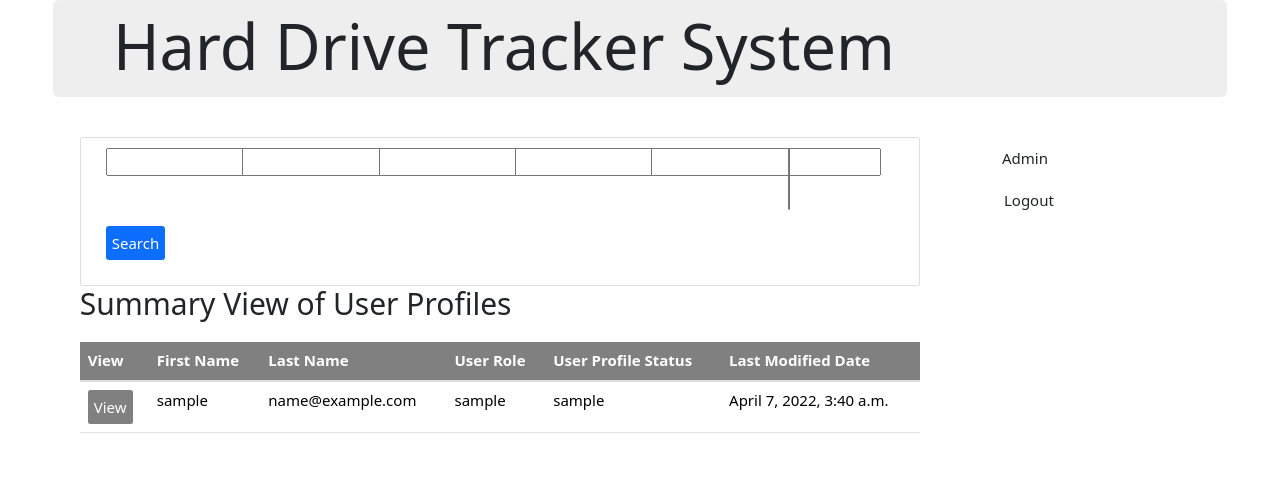
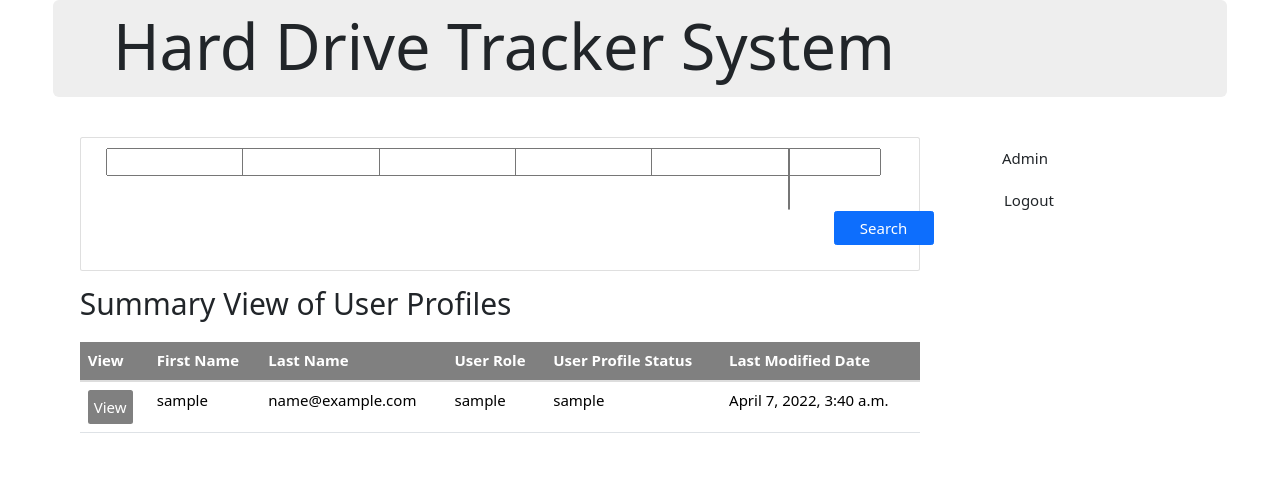
Before and after one commit to CS4311-Team-2/hard-drive-tracker-system, a Django app: page /view_all_profiles/ in a window 1280 px wide. Shown: the top 485 px of the page. Run offline with Django 4.2, Linux system fonts and the light colour scheme; the visitor is signed in with stand-in values (Sample User, id 1); data comes from the database, SQL or seed files in the repository; some libraries are stand-ins or nearby versions.

Commit message:
Fixed filter styling for user profiles

```diff
--- a/main/templates/maintainer/view_all_profiles.html
+++ b/main/templates/maintainer/view_all_profiles.html
@@ -19,29 +19,24 @@
                         {{profileFilter.form.lname|bootstrap}}
                      </div>
                      <div class="form-group col-md-2">
+                        {{profileFilter.form.user_name|bootstrap}}
+                     </div>
+                     <div class="form-group col-md-2">
                         {{profileFilter.form.email_address|bootstrap}}
-                     </div>
-                   </div>
-                   <div class="form-row">
-                     <div class="form-group col-md-2">
-                       {{profileFilter.form.user_name|bootstrap}}
                      </div>
                      <div class="form-group col-md-2">
                         {{profileFilter.form.last_modified_date|bootstrap}}
                      </div>
                      <div class="form-group col-md-2">
                         {{profileFilter.form.groups|bootstrap}}
-                     </div>
-                   </div>
-                   <div class="form-row">
-                     <div class="form-group col-md-2">
-                        <button class="btn btn-primary" type="submit">Search</button>
+                        <button class="btn btn-primary" type="submit" style="margin-left:43%; width:100px;">Search</button>
                      </div>
                   </div>
                  </form>
               </div>
            </div>
         </div>
+        <br>
         <!-- Title -->
         <div class="row">
             <h3>Summary View of User Profiles</h3>
```
